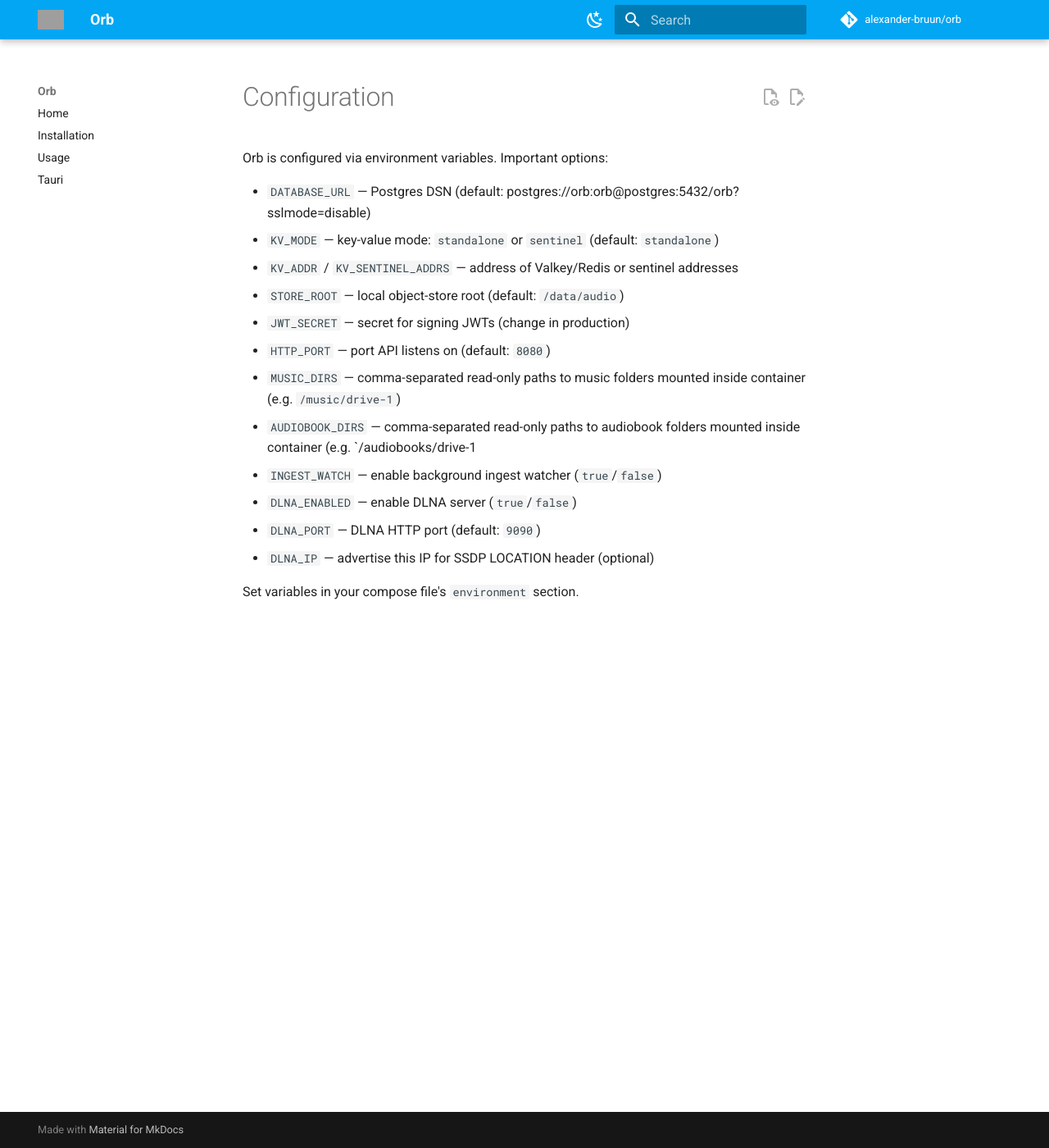
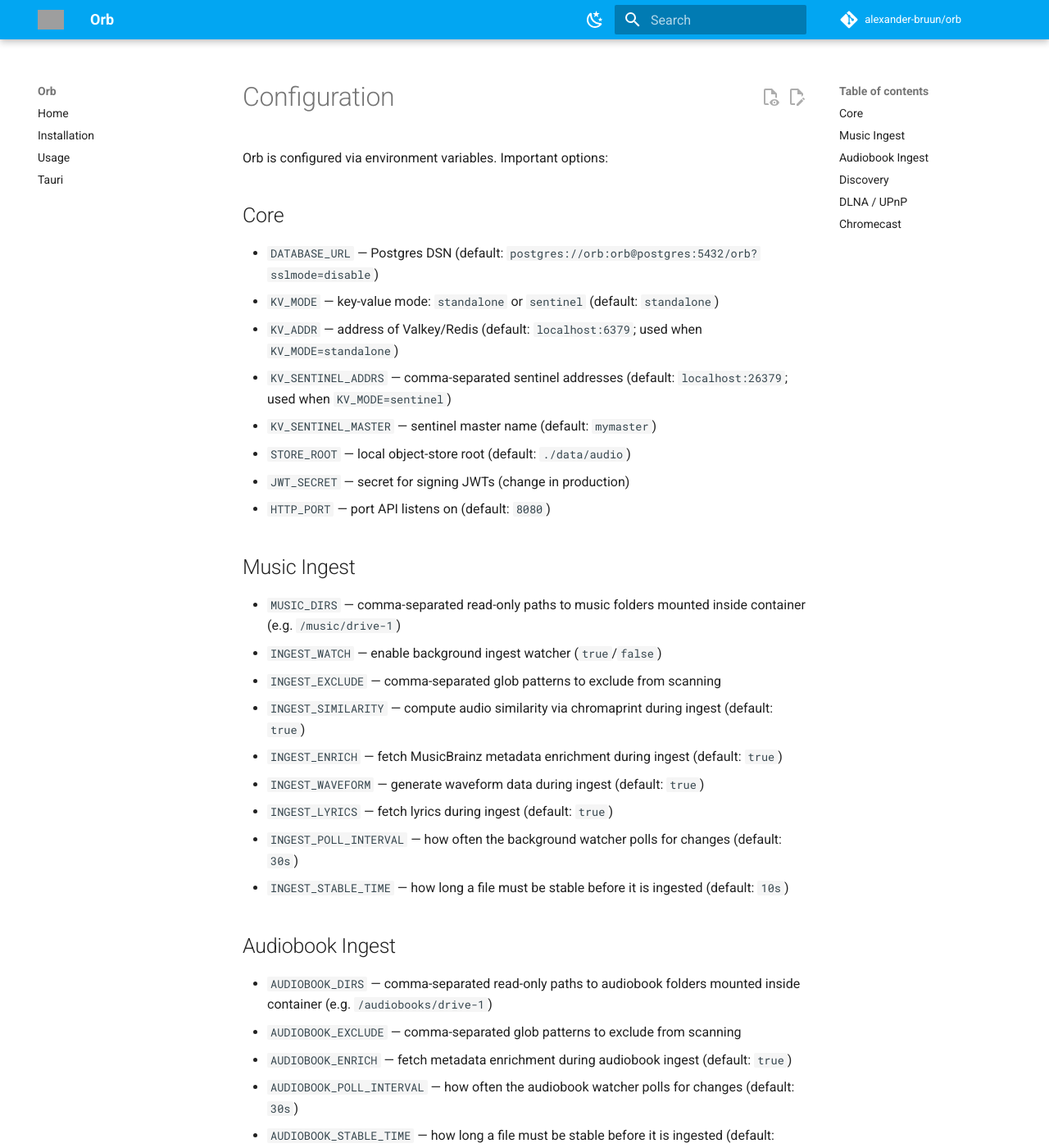
Before and after one commit to alexander-bruun/Orb, an MkDocs documentation site: the page built from docs/configuration.md, in a window 1280 px wide and 1400 px high. Shown: the whole window at 82% size. Built offline with MkDocs 1.6.1 and Material for MkDocs 9.7.7, drawn with Linux system fonts in a browser that asks for light colours; comment, search, counter and statistics services are not loaded; some of the changed text lies outside the part shown; grey boxes are pictures that could not be loaded.

Commit message:
docs: Updated MkDocs to better reflect current state

```diff
--- a/docs/configuration.md
+++ b/docs/configuration.md
@@ -2,17 +2,53 @@
 
 Orb is configured via environment variables. Important options:
 
-- `DATABASE_URL` — Postgres DSN (default: postgres://orb:orb@postgres:5432/orb?sslmode=disable)
+## Core
+
+- `DATABASE_URL` — Postgres DSN (default: `postgres://orb:orb@postgres:5432/orb?sslmode=disable`)
 - `KV_MODE` — key-value mode: `standalone` or `sentinel` (default: `standalone`)
-- `KV_ADDR` / `KV_SENTINEL_ADDRS` — address of Valkey/Redis or sentinel addresses
-- `STORE_ROOT` — local object-store root (default: `/data/audio`)
+- `KV_ADDR` — address of Valkey/Redis (default: `localhost:6379`; used when `KV_MODE=standalone`)
+- `KV_SENTINEL_ADDRS` — comma-separated sentinel addresses (default: `localhost:26379`; used when `KV_MODE=sentinel`)
+- `KV_SENTINEL_MASTER` — sentinel master name (default: `mymaster`)
+- `STORE_ROOT` — local object-store root (default: `./data/audio`)
 - `JWT_SECRET` — secret for signing JWTs (change in production)
 - `HTTP_PORT` — port API listens on (default: `8080`)
+
+## Music Ingest
+
 - `MUSIC_DIRS` — comma-separated read-only paths to music folders mounted inside container (e.g. `/music/drive-1`)
-- `AUDIOBOOK_DIRS` — comma-separated read-only paths to audiobook folders mounted inside container (e.g. `/audiobooks/drive-1
 - `INGEST_WATCH` — enable background ingest watcher (`true`/`false`)
-- `DLNA_ENABLED` — enable DLNA server (`true`/`false`)
+- `INGEST_EXCLUDE` — comma-separated glob patterns to exclude from scanning
+- `INGEST_SIMILARITY` — compute audio similarity via chromaprint during ingest (default: `true`)
+- `INGEST_ENRICH` — fetch MusicBrainz metadata enrichment during ingest (default: `true`)
+- `INGEST_WAVEFORM` — generate waveform data during ingest (default: `true`)
+- `INGEST_LYRICS` — fetch lyrics during ingest (default: `true`)
+- `INGEST_POLL_INTERVAL` — how often the background watcher polls for changes (default: `30s`)
+- `INGEST_STABLE_TIME` — how long a file must be stable before it is ingested (default: `10s`)
+
+## Audiobook Ingest
+
+- `AUDIOBOOK_DIRS` — comma-separated read-only paths to audiobook folders mounted inside container (e.g. `/audiobooks/drive-1`)
+- `AUDIOBOOK_EXCLUDE` — comma-separated glob patterns to exclude from scanning
+- `AUDIOBOOK_ENRICH` — fetch metadata enrichment during audiobook ingest (default: `true`)
+- `AUDIOBOOK_POLL_INTERVAL` — how often the audiobook watcher polls for changes (default: `30s`)
+- `AUDIOBOOK_STABLE_TIME` — how long a file must be stable before it is ingested (default: `10s`)
+
+## Discovery
+
+- `MDNS_ENABLED` — enable mDNS server discovery (default: `true`)
+- `SERVER_NAME` — display name advertised via mDNS (default: auto-detected hostname)
+
+## DLNA / UPnP
+
+> **Note:** DLNA support is experimental and may not work with all renderers or network setups.
+
+- `DLNA_ENABLED` — enable DLNA server (default: `true`)
 - `DLNA_PORT` — DLNA HTTP port (default: `9090`)
-- `DLNA_IP` — advertise this IP for SSDP LOCATION header (optional)
+- `DLNA_NAME` — DLNA server display name (default: `Orb Music Server`)
+- `DLNA_IP` — advertise this IP for SSDP LOCATION header (optional; auto-detected if unset)
+
+## Chromecast
+
+- `CAST_BASE_URL` — base URL the cast proxy advertises to cast devices (default: auto-detected LAN IP + HTTP_PORT)
 
 Set variables in your compose file's `environment` section.
```
Also changed, not shown: docs/installation.md (+13 -4 lines), docs/usage.md (+10 -3 lines).
